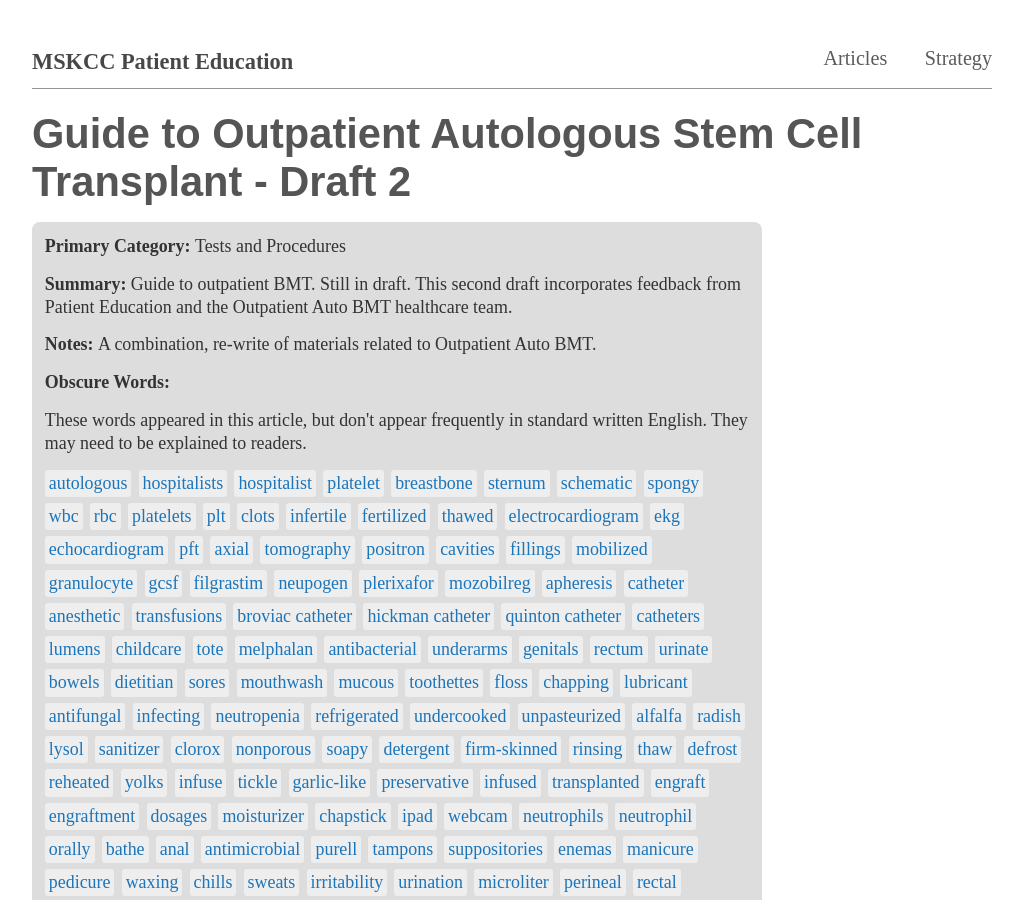
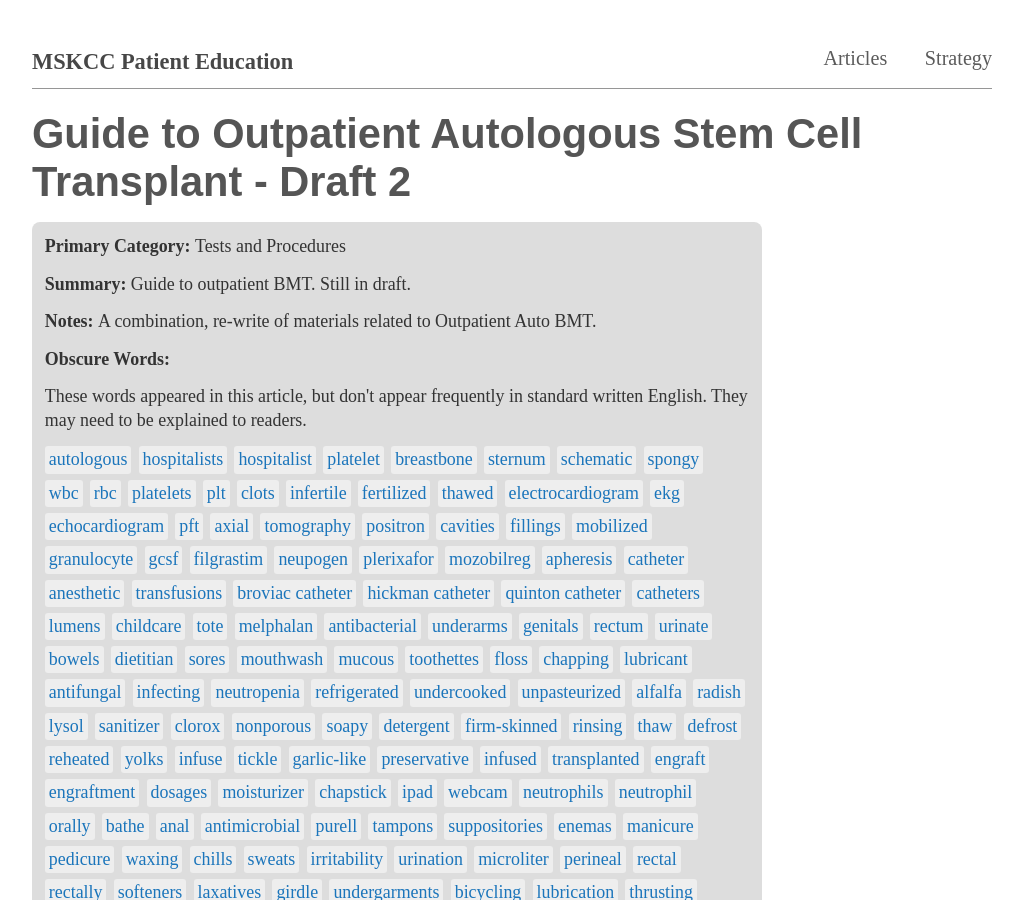
Before and after one commit to mskccpatiented/contentaudit, a Jekyll site: the page built from _posts/2012-11-19-auto-bmt-outpatient-guide-hybrid.md, in a window 1280 px wide and 900 px high. Shown: the whole window, without its empty margins (128-1150 px from the left). Built offline with Jekyll 4.4.1, drawn with Linux system fonts in a browser that asks for light colours; Markdown is read by kramdown in place of the engine named in the settings.

Commit message:
deploying BMT patient ed

```diff
--- a/_posts/2012-11-19-auto-bmt-outpatient-guide-hybrid.md
+++ b/_posts/2012-11-19-auto-bmt-outpatient-guide-hybrid.md
@@ -7,7 +7,7 @@ jargonpercent:
 layout: article
 categories: ['Tests and Procedures']
 tags: []
-summary: Guide to outpatient BMT. Still in draft. This second draft incorporates feedback from Patient Education and the Outpatient Auto BMT healthcare team.
+summary: Guide to outpatient BMT. Still in draft.
 notes: A combination, re-write of materials related to Outpatient Auto BMT.
 strategy:
 status: formatted
```
Also changed, not shown: 2 other files.
